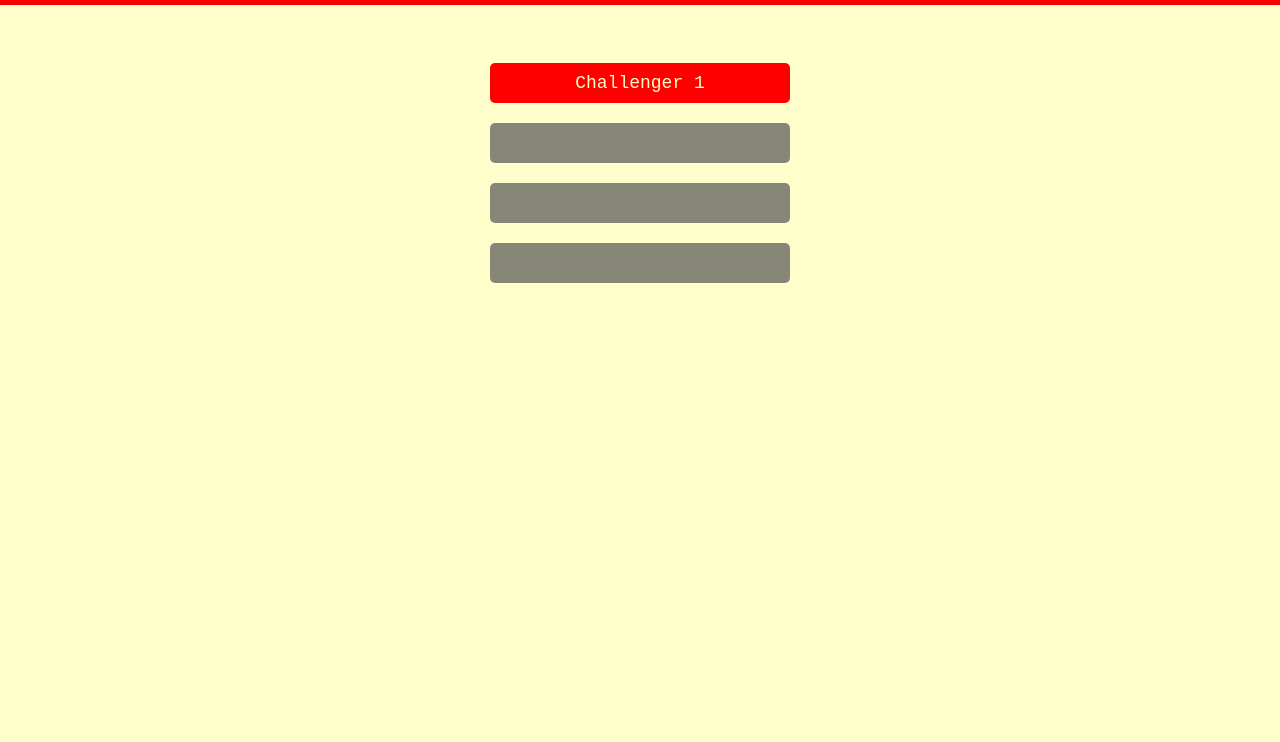
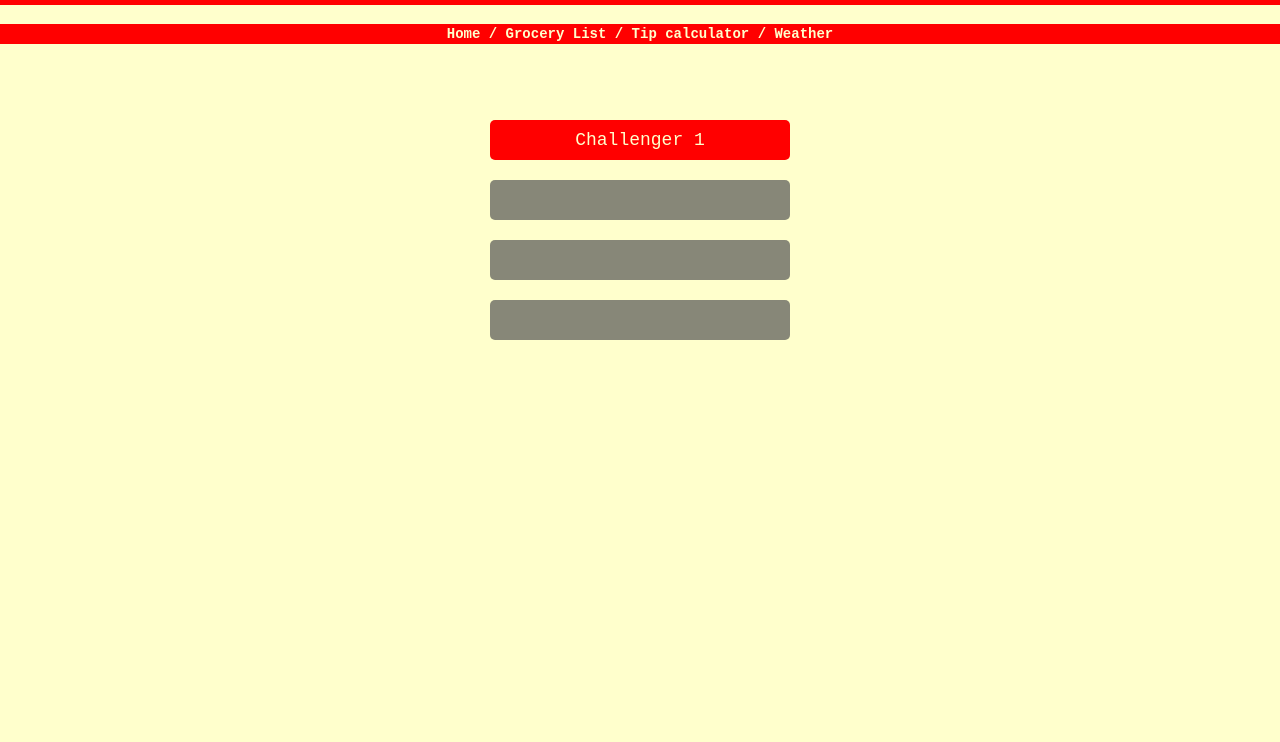
Before and after one commit to JacobGiboney/Web_App_Zeal_Intern, a plain HTML site: page spRPS/secretproject.html in a window 1280 px wide. Shown: the part 58-800 px from the top of the page. Drawn offline with Linux system fonts and the light colour scheme.

Commit message:
updated nav functionality

```diff
--- a/spRPS/secretproject.html
+++ b/spRPS/secretproject.html
@@ -15,6 +15,21 @@
 
                      > -->
         </header>
+        <h4 class="secondary-header">
+            <a href="../index.html">
+            Home
+            </a> /
+            <a href="https://first-zeal-voyage.vercel.app/">
+                Grocery List
+            </a> /
+            <a href="https://2024-internship.vercel.app/tips.html">
+            Tip calculator
+            </a> /
+             <a href="https://2024-internship.vercel.app/weather.html">
+             Weather
+             </a>
+
+        </h4>
 
  <!-- This is the architecture for the buttons and menu-->
 
--- a/spRPS/sp.css
+++ b/spRPS/sp.css
@@ -18,6 +18,18 @@ h1 {
     text-align: center; /* Center-align the text */
     font-size: 24px; /* Font size */
 }
+.secondary-header {
+    background-color: #ff0000; /* Blue background color */
+    color: #ffffcc;; /* White text color */
+    padding: 2px; /* Padding for the content inside the header */
+    text-align: center; /* Center-align the text */
+    font-size: 14px; /* Font size */
+  }
+
+  a {
+    color: #ffffcc;; /* Set link color to white */
+    text-decoration: none; /* Remove underline */
+  }
 
 button {
     background-color: #ff0000;
```
